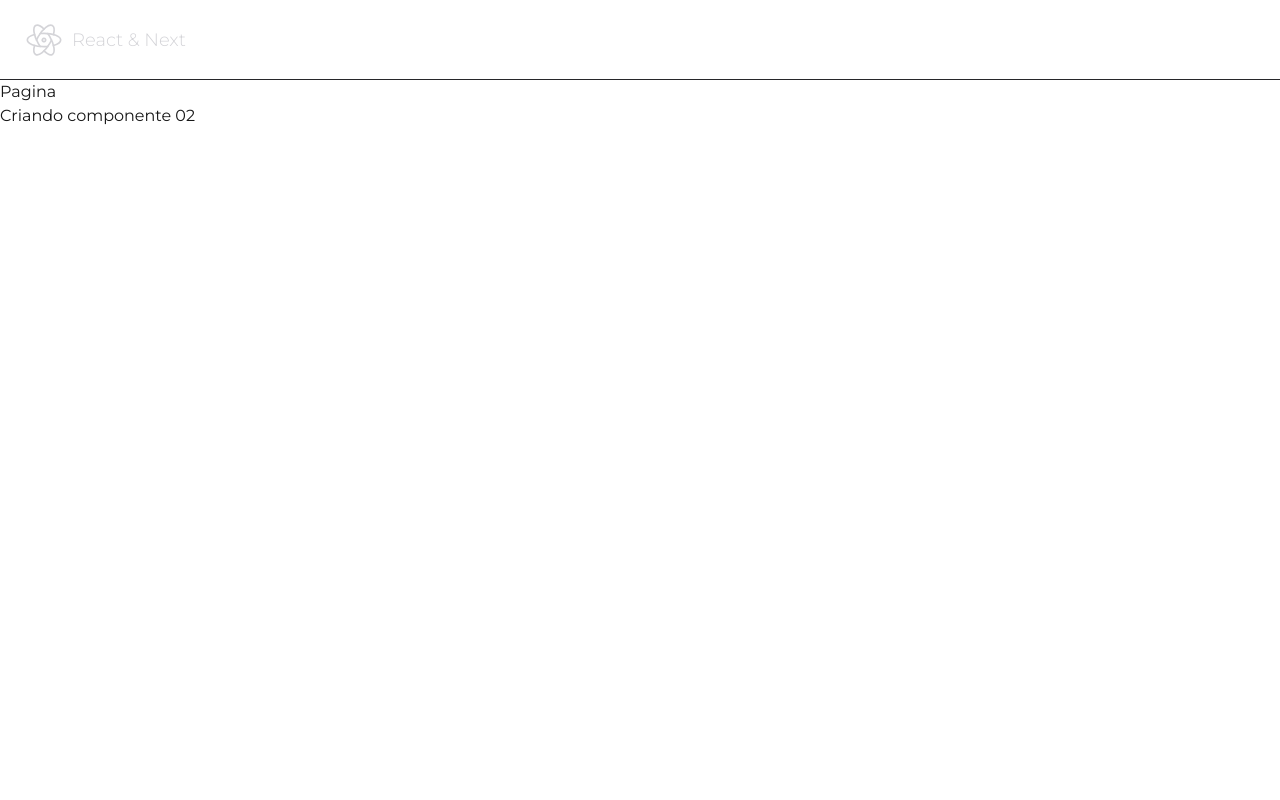
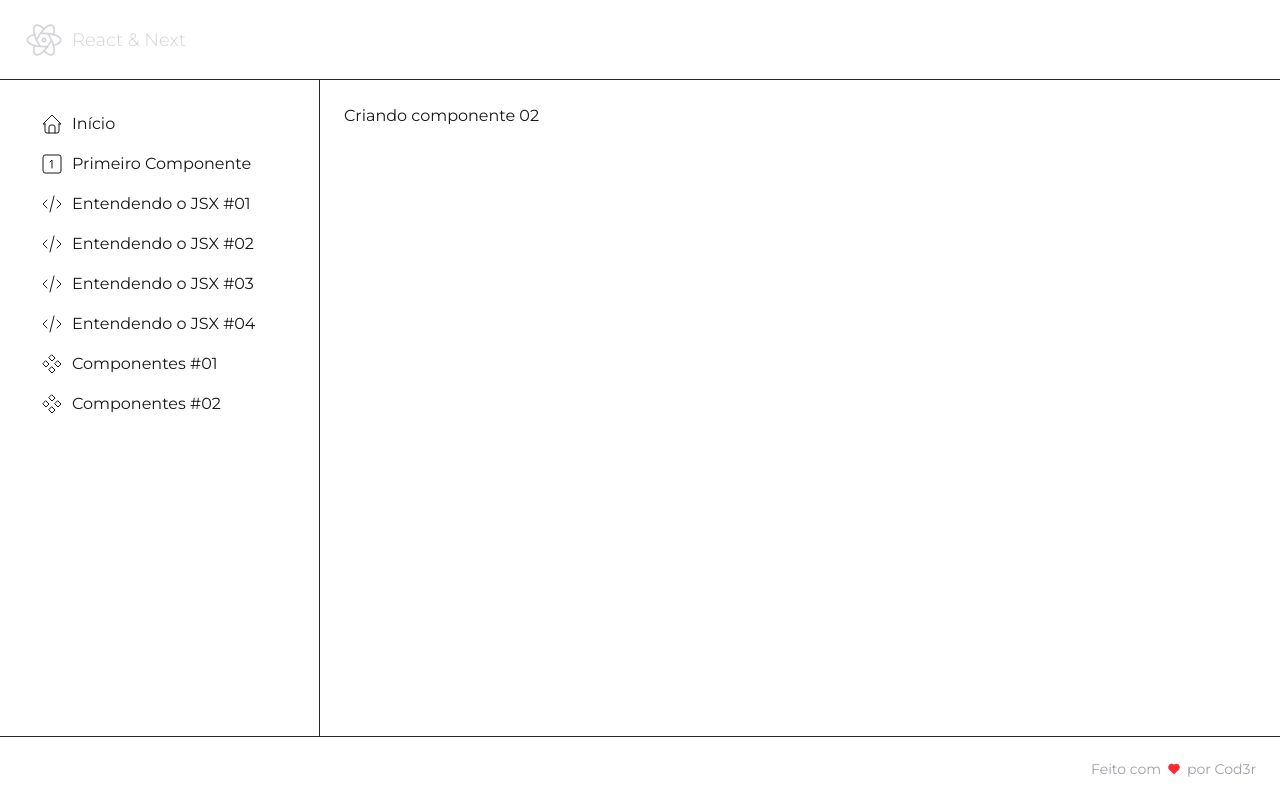
Before and after one commit to evanvidel/fundamentos-react-next, a Next.js app: page /basico/comp-02 in a window 1280 px wide. Built offline with nearby package versions, Linux system fonts and the light colour scheme.

Commit message:
side menu creation

```diff
--- /dev/null
+++ b/src/components/template/AreaLateral.tsx
@@ -0,0 +1,11 @@
+export interface AreaLateralProps {
+  children: any;
+}
+
+export default function AreaLateral(props: AreaLateralProps) {
+  return (
+    <aside className="p-6 w-80 border-r border-zinc-800 ">
+      {props.children}
+    </aside>
+  );
+}
--- /dev/null
+++ b/src/components/template/Menu.tsx
@@ -0,0 +1,7 @@
+export interface MenuProps {
+  children: any;
+}
+
+export default function Menu(props: MenuProps) {
+  return <nav className="flex flex-col">{props.children}</nav>;
+}
--- /dev/null
+++ b/src/components/template/MenuItem.tsx
@@ -0,0 +1,19 @@
+import Link from 'next/link';
+
+export interface MenuItemProps {
+  link: string;
+  texto: string;
+  icone?: React.ElementType;
+}
+
+export default function MenuItem(props: MenuItemProps) {
+  return (
+    <Link
+      href={props.link}
+      className="flex gap-2 items-center px-4 py-2 rounded-md hover:bg-white/10"
+    >
+      {props.icone && <props.icone stroke={1} />}
+      <span>{props.texto}</span>
+    </Link>
+  );
+}
--- a/src/components/template/Pagina.tsx
+++ b/src/components/template/Pagina.tsx
@@ -1,15 +1,63 @@
-import Cabecalho from "./Cabecalho"
+import { IconCode, IconComponents, IconHome, IconSquare1 } from '@tabler/icons-react';
+import AreaLateral from './AreaLateral';
+import Cabecalho from './Cabecalho';
+import Menu from './Menu';
+import MenuItem from './MenuItem';
+import Rodape from './Rodape';
 
-export interface PaginaProps{
-    children: any
+export interface PaginaProps {
+  children: any;
 }
 
 export default function Pagina(props: PaginaProps) {
   return (
-    <div>
-        <Cabecalho />
-        <span>Pagina</span>
-        <span>{props.children}</span>
+    <div className="flex flex-col min-h-screen ">
+      <Cabecalho />
+      <div className="flex flex-1">
+        <AreaLateral>
+          <Menu>
+            <MenuItem icone={IconHome} link="/" texto="Início" />
+            <MenuItem
+              icone={IconSquare1}
+              link="/basico/primeiro"
+              texto="Primeiro Componente"
+            />
+            <MenuItem
+              icone={IconCode}
+              link="/basico/jsx-01"
+              texto="Entendendo o JSX #01"
+            />
+            <MenuItem
+              icone={IconCode}
+              link="/basico/jsx-01"
+              texto="Entendendo o JSX #02"
+            />
+            <MenuItem
+              icone={IconCode}
+              link="/basico/jsx-01"
+              texto="Entendendo o JSX #03"
+            />
+            <MenuItem
+              icone={IconCode}
+              link="/basico/jsx-01"
+              texto="Entendendo o JSX #04"
+            />
+            <MenuItem
+              icone={IconComponents}
+              link="/basico/comp-01"
+              texto="Componentes #01"
+            />
+            <MenuItem
+              icone={IconComponents}
+              link="/basico/comp-01"
+              texto="Componentes #02"
+            />
+          </Menu>
+        </AreaLateral>
+
+        <main className="p-6">{props.children}</main>
+      </div>
+      <Rodape />
     </div>
-  )
+  );
 }
--- /dev/null
+++ b/src/components/template/Rodape.tsx
@@ -0,0 +1,14 @@
+import { IconHeartFilled } from '@tabler/icons-react';
+
+export default function Rodape() {
+  return (
+    <footer
+      className="flex justify-end items-center gap-1.5 text-sm
+    border-t border-zinc-800 text-zinc-400 h-16 p-6"
+    >
+      <span>Feito com</span>
+      <IconHeartFilled size={14} className="text-red-500" />
+      <span>por Cod3r</span>
+    </footer>
+  );
+}
```
